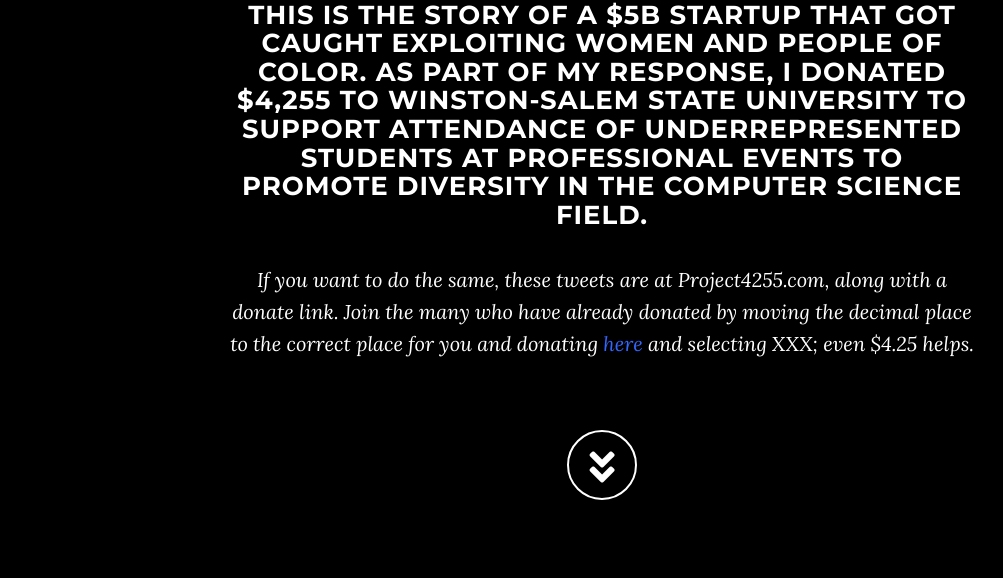
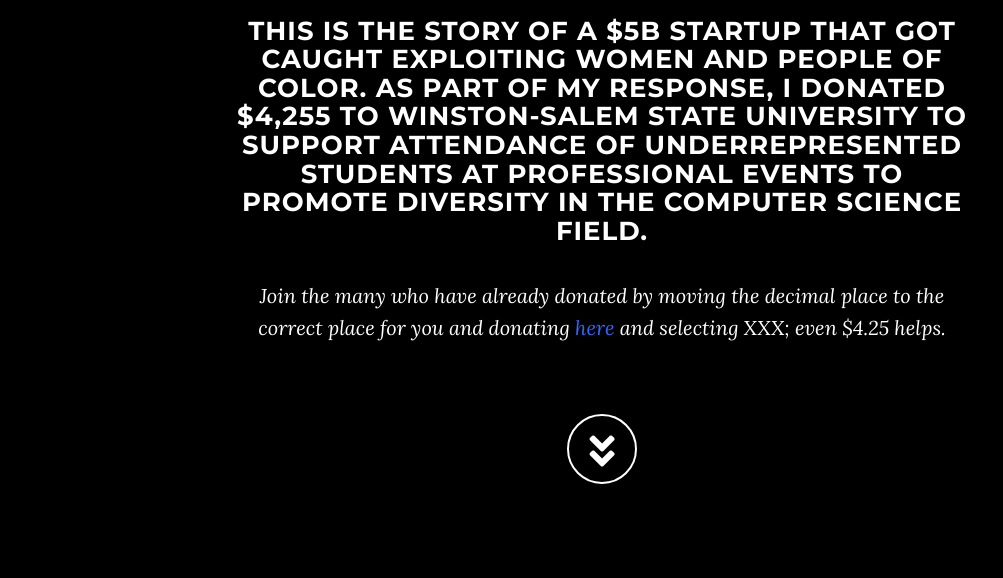
Before and after one commit to mattwallaert/project4255, a plain HTML site: page index.html in a window 1280 px wide. Shown: the part 222-800 px from the top of the page, without its empty margins (38-1041 px from the left). Drawn offline with nearby package versions, Linux system fonts and the light colour scheme.

Commit message:
Update index.html

```diff
--- a/index.html
+++ b/index.html
@@ -64,7 +64,7 @@
                         <div class="col-md-8 col-md-offset-2">
                             <h1 class="brand-heading ftc">Project4255</h1>
                             <p><h2 class="intro-text">This is the story of a $5B startup that got caught exploiting women and people of color. As part of my response, I donated $4,255 to Winston-Salem State University to support attendance of underrepresented students at professional events to promote diversity in the computer science field.</h2></p>
-                    <p><i>If you want to do the same, these tweets are at Project4255.com, along with a donate link. Join the many who have already donated by moving the decimal place to the correct place for you and donating <a href="https://www.wssu.edu/about/offices-and-departments/university-advancement/donate-now.html" target="_blank">here</a> and selecting XXX; even $4.25 helps.</i></p><br>
+                    <p><i>Join the many who have already donated by moving the decimal place to the correct place for you and donating <a href="https://www.wssu.edu/about/offices-and-departments/university-advancement/donate-now.html" target="_blank">here</a> and selecting XXX; even $4.25 helps.</i></p><br>
                     <a href="#men" class="btn btn-circle page-scroll">
                                 <i class="fa fa-angle-double-down animated"></i>
                             </a>
```
